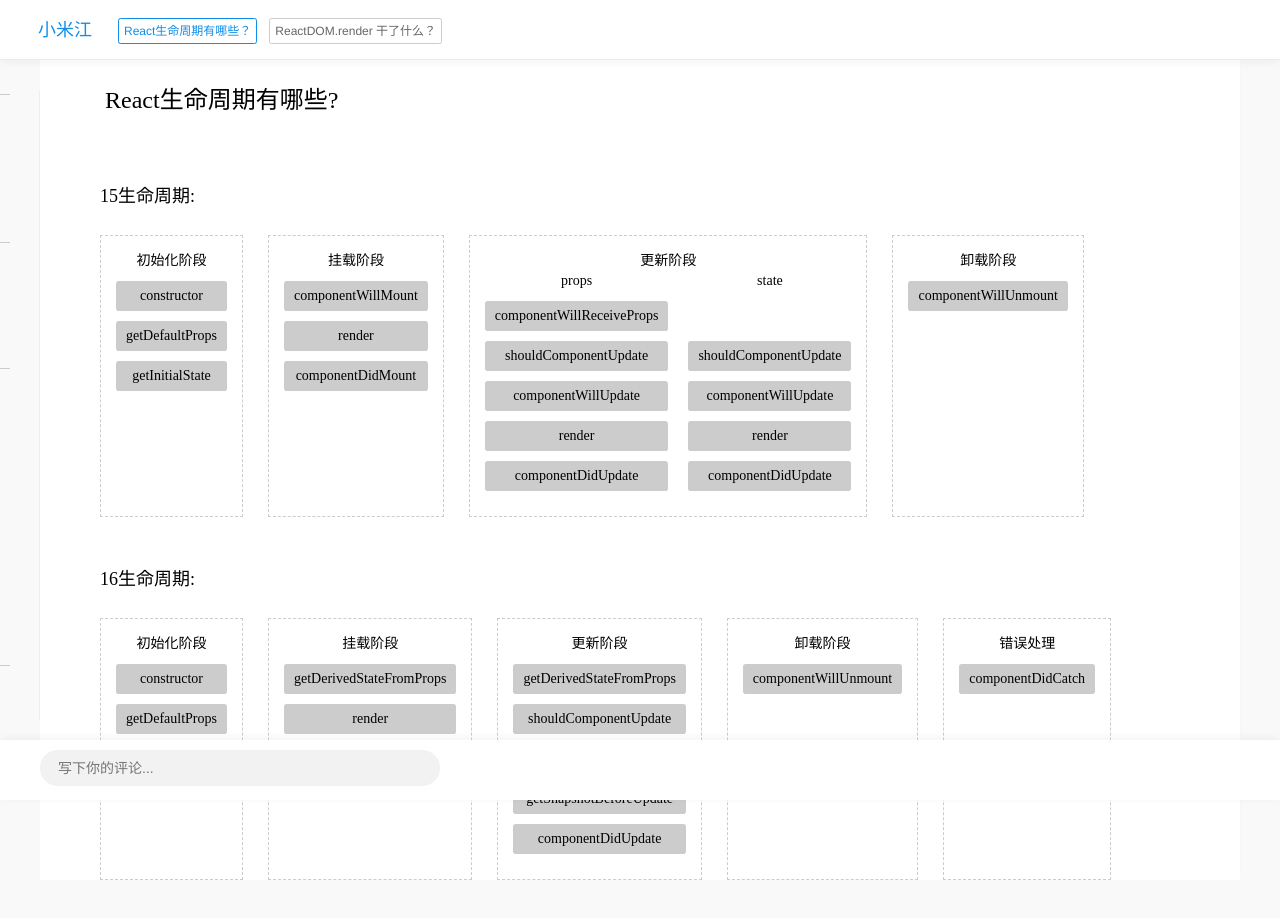
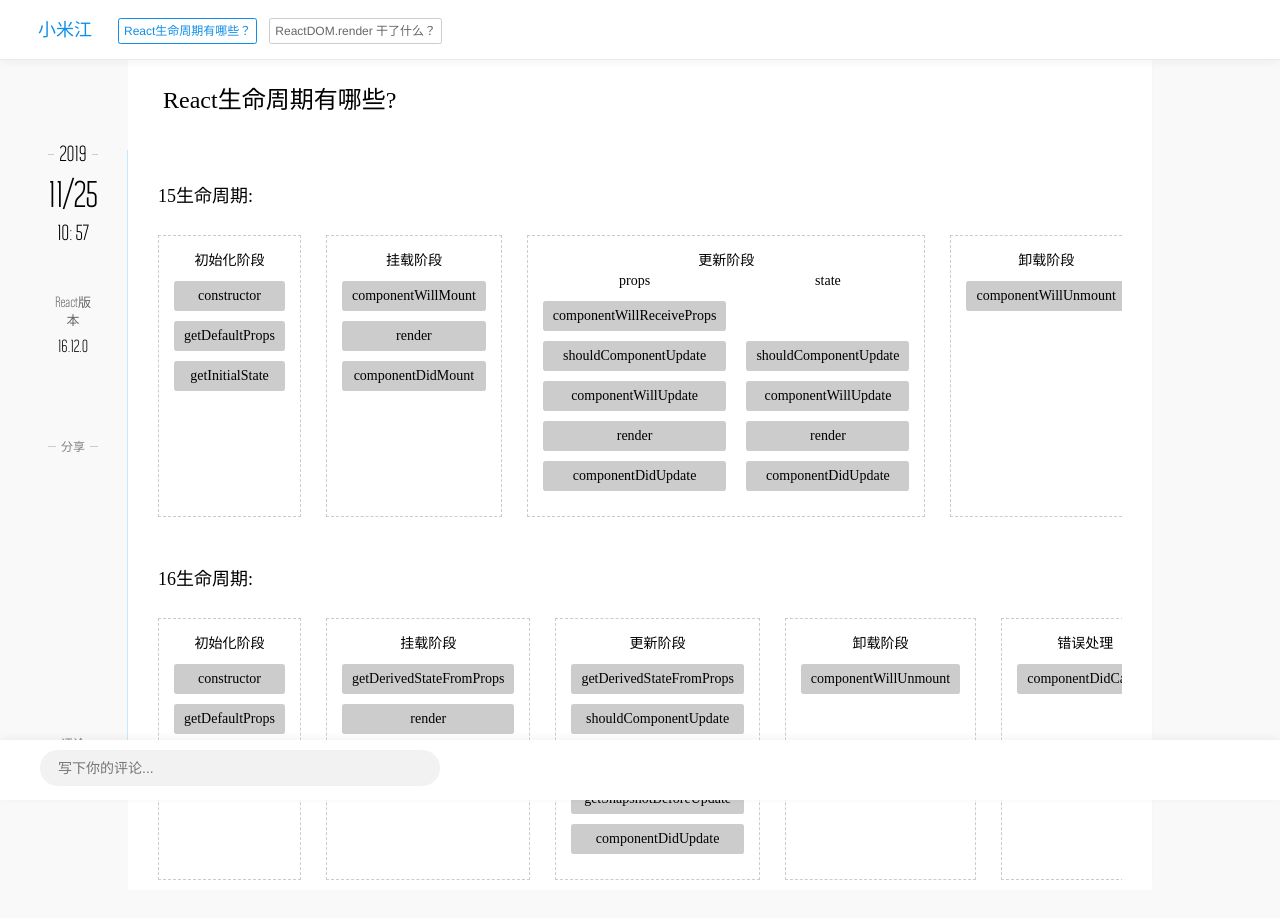
Before and after one commit to weily22/sidebar, a React (Create React App) app: page /#/ in a window 1280 px wide. Shown: the top 918 px of the page. Built offline with nearby package versions, Linux system fonts and the light colour scheme; a small style sheet from the web is missing.

Commit message:
样式调整

```diff
--- a/src/pages/Home/Home.jsx
+++ b/src/pages/Home/Home.jsx
@@ -40,11 +40,10 @@ class Home extends Component {
                 <span className={activePart === type && 'active'} key={index} onClick={() => this.JumpTo(type)}>{title}</span>
               ))
             }
-            {/*<span onClick={() => this.JumpTo('part1')}>React生命周期有哪些？</span>*/}
-            {/*<span onClick={() => this.JumpTo('part2')}>ReactDOM.render 干了什么</span>*/}
           </div>
         </div>
         <div className="content">
+          <div className="left_bar">
             <div className="left-stick">
               <div className="year through"><span>{year}</span></div>
               <div className="md"><span>{md}</span></div>
@@ -60,6 +59,7 @@ class Home extends Component {
               </div>
               <div className="comment through"><span>评论</span></div>
               <div><i className="iconfont gh_comment"/></div>
+            </div>
           </div>
           <div className="content_article">
             <Article part={part}/>
--- a/src/pages/Home/Home.scss
+++ b/src/pages/Home/Home.scss
@@ -40,13 +40,14 @@
     }
   }
   .content {
-    width: 1200px;
     margin: 60px auto;
     position: relative;
     box-shadow: 3px 0 3px -5px rgba(0,0,0,.2);
     background-color: #fff;
-    min-width: 1000px;
-    padding-top: 10px;
+    padding: 10px 30px;
+    width: 80%;
+    min-width: 998px;
+    height: 100%;
     .heart-beat {
       position: absolute;
       right: 0;
@@ -69,15 +70,20 @@
         transition: all .5s;
       }
     }
-
+    .left_bar {
+      position: absolute;
+      left: -80px;
+      width: 80px;
+      top: 80px;
+      padding-right: 30px;
+    }
     .left-stick {
       font-family: Politica;
       width: 80px;
-      top: 80px;
+      padding-right: 30px;
       position: fixed;
       text-align: center;
       font-size: 12px;
-      margin-left: -110px;
       >div {
         margin-bottom: 5px;
         position: relative;
@@ -185,15 +191,14 @@
         position: absolute;
         content: "";
         display: block;
-        border-right: 1px solid #eee;
+        border-right: 1px solid #c5eafb;
         width: 1px;
         height: 630px;
         top: 10px;
-        right: -30px;
+        right: 0;
       }
     }
     .content_article {
-      margin-left: 60px;
       height: 100%;
       overflow: auto;
     }
```
Lines whose indentation alone changed are shown as unchanged.
